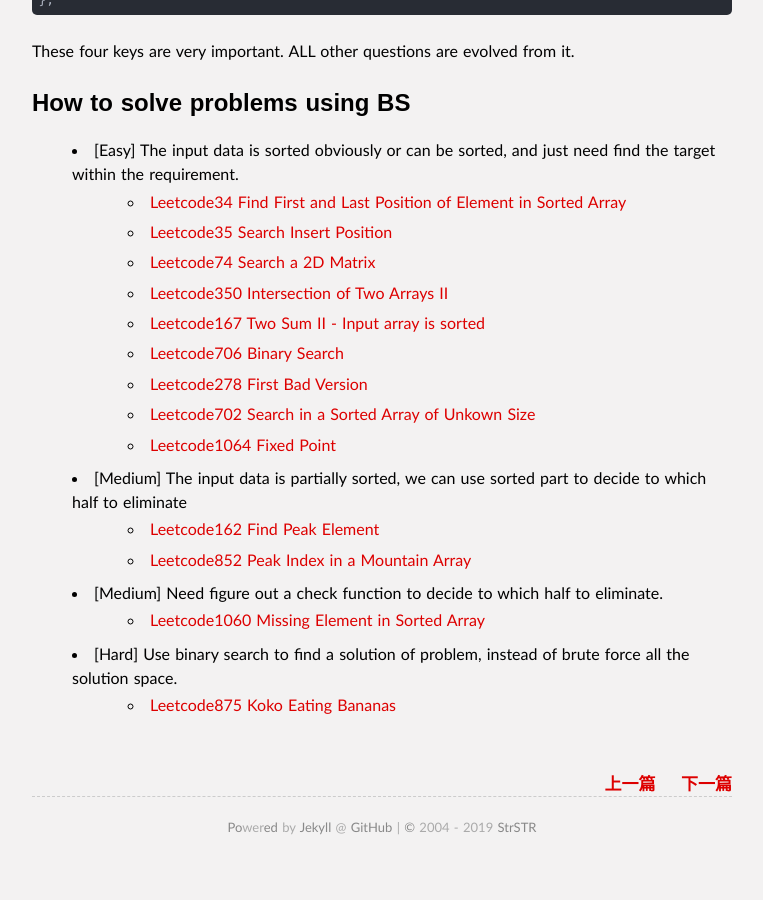
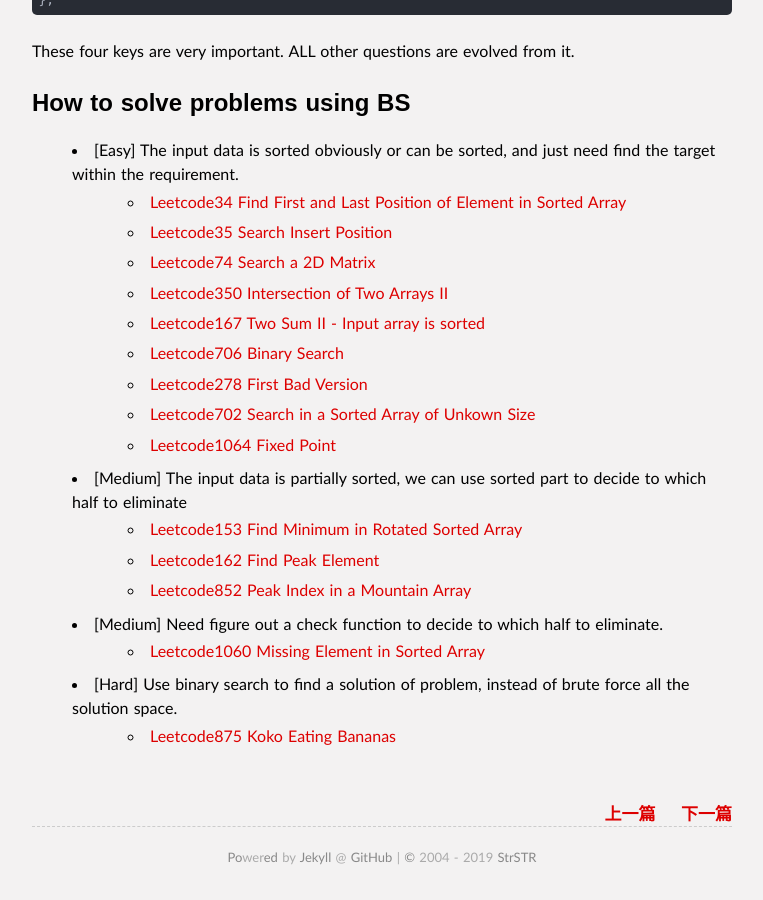
Before and after one commit to goingeast/goingeast.github.io, a Jekyll site: the page built from _posts/2019-06-20-Binary-Search.md, in a window 1280 px wide and 900 px high, scrolled down 2344 px. Shown: the whole window, without its empty margins (258-1021 px from the left). Built offline with Jekyll 4.4.1, drawn with Linux system fonts in a browser that asks for light colours; our own code applies the rules of GitHub Pages for plain Markdown files; before the commit the page ends 3214 px from its top, so only the background shows below that.

Commit message:
Update 2019-06-20-Binary-Search.md

```diff
--- a/_posts/2019-06-20-Binary-Search.md
+++ b/_posts/2019-06-20-Binary-Search.md
@@ -112,6 +112,7 @@
 	- [Leetcode702 Search in a Sorted Array of Unkown Size](www.strstr.io)
 	- [Leetcode1064 Fixed Point](https://strstr.io/Leetcode1064-Fixed-Point/)
 - [Medium] The input data is partially sorted, we can use sorted part to decide to which half to eliminate
+	- [Leetcode153 Find Minimum in Rotated Sorted Array](https://strstr.io/Leetcode153-Find-Minimum-in-Rotated-Sorted-Array/)
 	- [Leetcode162 Find Peak Element](https://strstr.io/Leetcode162-Find-Peak-Element/)
 	- [Leetcode852 Peak Index in a Mountain Array](https://strstr.io/Leetcode162-Find-Peak-Element/)
 - [Medium] Need figure out a check function to decide to which half to eliminate.
```
